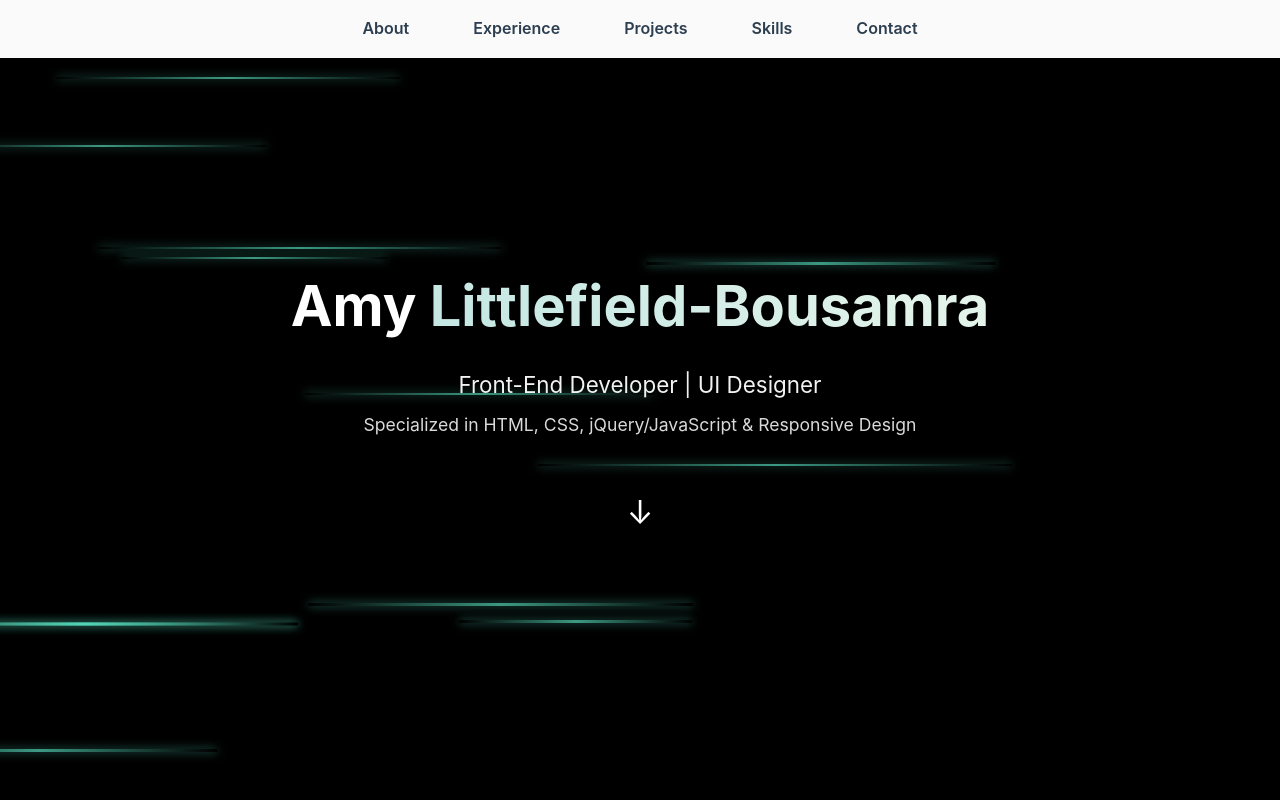
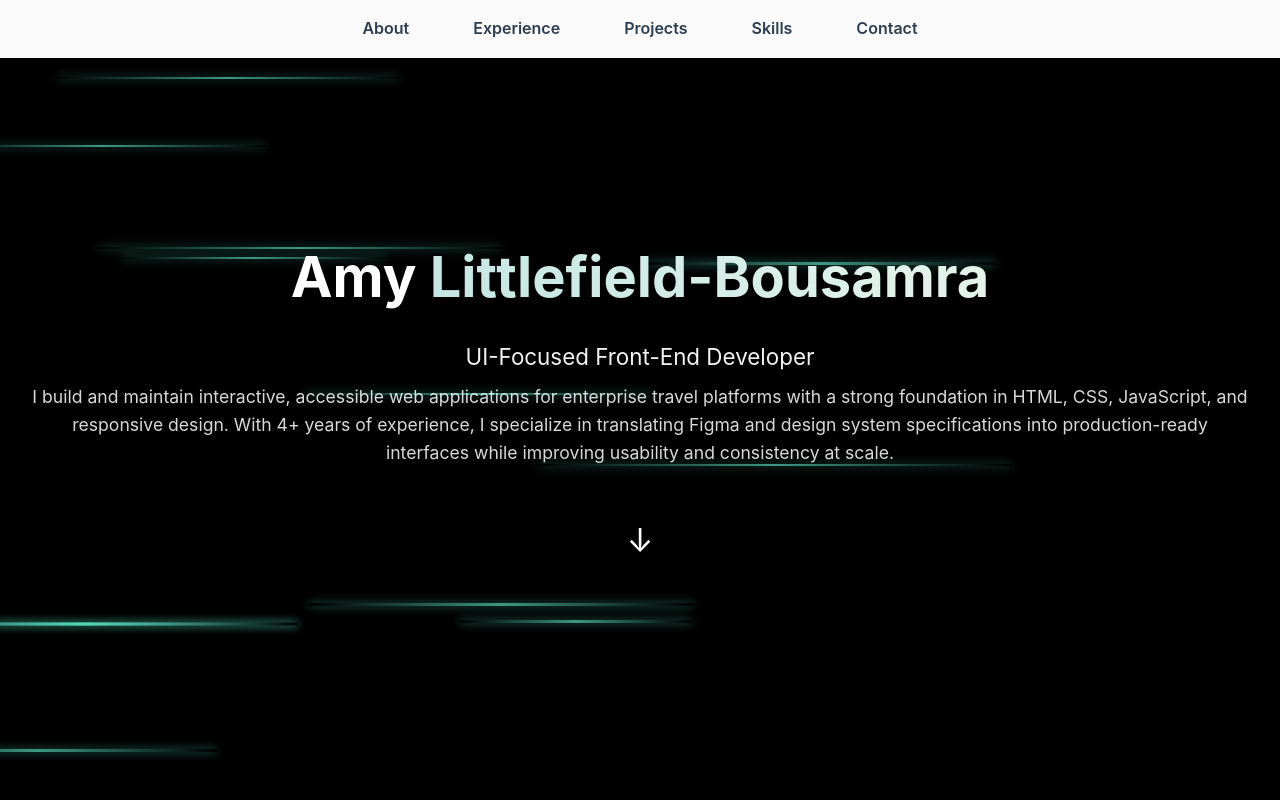
Before and after one commit to abousamra3773/portfolio, a plain HTML site: page index.html in a window 1280 px wide. Shown: the top 800 px of the page. Drawn offline with Linux system fonts and the light colour scheme.

Commit message:
Revise header content and experience role
Updated job title and added a detailed description of expertise.

```diff
--- a/index.html
+++ b/index.html
@@ -571,8 +571,9 @@
 
         <div class="header-content">
             <h1>Amy <span class="highlight">Littlefield-Bousamra</span></h1>
-            <p>Front-End Developer | UI Designer</p>
-            <p class="header-subtitle">Specialized in HTML, CSS, jQuery/JavaScript & Responsive Design</p>
+            <p>UI-Focused Front-End Developer</p>
+            <p class="header-subtitle">I build and maintain interactive, accessible web applications for enterprise travel platforms with a strong foundation in HTML, CSS, JavaScript, and responsive design.
+                With 4+ years of experience, I specialize in translating Figma and design system specifications into production-ready interfaces while improving usability and consistency at scale.</p>
             <div class="scroll-indicator">
                 <a href="#about">↓</a>
             </div>
@@ -606,7 +607,7 @@
             <div class="experience-timeline">
                 <div class="experience-card">
                     <h3>Travel + Leisure Co</h3>
-                    <div class="role">Front-End Web Developer</div>
+                    <div class="role">UI-Focused Front-End Developer</div>
                     <div class="duration">Orlando - Remote, MI • June 2021 - October 2025</div>
                     <ul>
                         <li>Developed user-friendly interfaces for travel booking applications</li>
```
